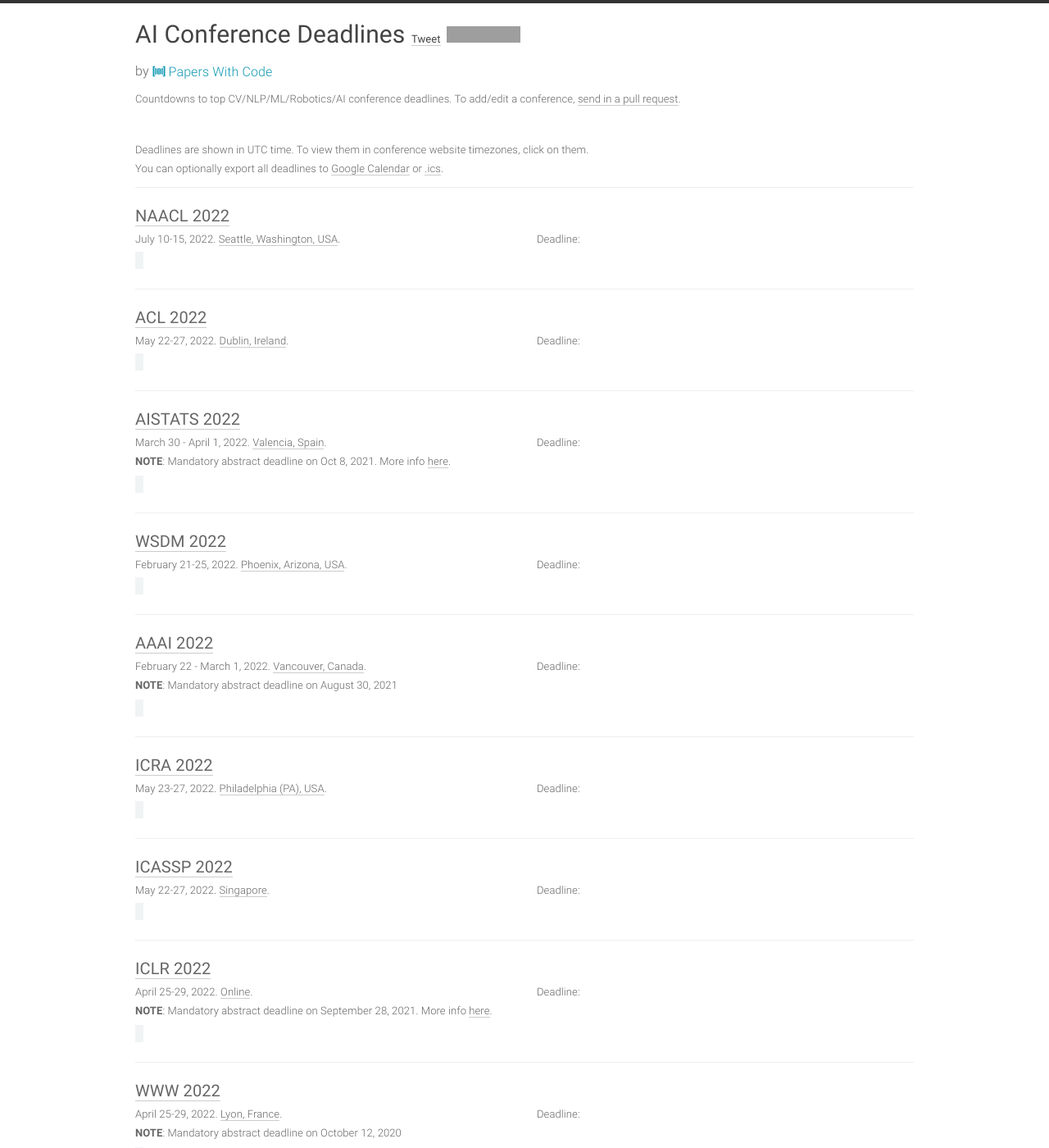
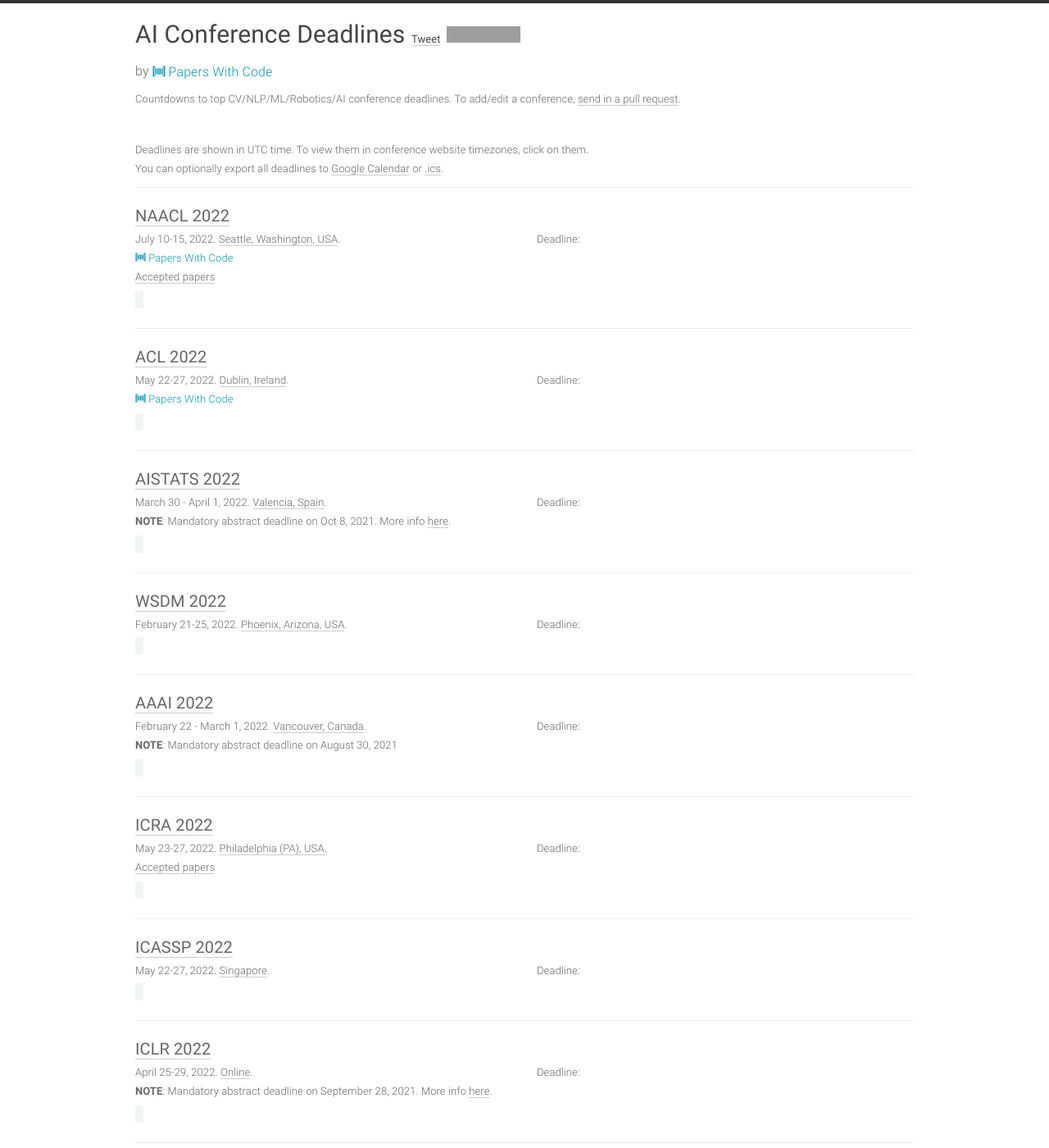
Before and after one commit to paperswithcode/ai-deadlines, a Jekyll site: the page built from index.html, in a window 1280 px wide and 1400 px high. Shown: the whole window at 82% size. Built offline with Jekyll 4.4.1, drawn with Linux system fonts in a browser that asks for light colours; comment, search, counter and statistics services are not loaded; grey boxes are pictures that could not be loaded.

Commit message:
Add pwclink and paperslink

```diff
--- a/_data/conferences.yml
+++ b/_data/conferences.yml
@@ -10,6 +10,8 @@
   date: July 10-15, 2022
   place: Seattle, Washington, USA
   sub: NLP
+  pwclink: https://paperswithcode.com/conference/ijcnlp-2019-11
+  paperslink: http://algorithmiclearningtheory.org/alt2020/accepted-papers/
 
 - title: ACL
   hindex: 157
@@ -21,6 +23,7 @@
   date: May 22-27, 2022
   place: Dublin, Ireland
   sub: NLP
+  pwclink: https://paperswithcode.com/conference/ijcnlp-2019-11
 
 - title: AISTATS
   hindex: 57
@@ -68,6 +71,7 @@
   date: May 23-27, 2022
   place: Philadelphia (PA), USA
   sub: RO
+  paperslink: http://algorithmiclearningtheory.org/alt2020/accepted-papers/
 
 - title: ICASSP
   hindex: 80
--- a/_layouts/home.html
+++ b/_layouts/home.html
@@ -102,6 +102,18 @@
                 <div class="note">
                   {{conf.note}}
                 </div>
+                {% endif %}
+                {% if conf.pwclink or conf.paperslink %}
+                  <div class="note">
+                    {% if conf.pwclink %}<div>
+                        <a href="{{conf.pwclink}}" class="pwc-link">
+                          <div class="icon-inner"><svg xmlns="http://www.w3.org/2000/svg" viewBox="0 0 512 512" class="s-ion-icon"><path d="M88 128h48v256H88zM232 128h48v256h-48zM160 144h48v224h-48zM304 144h48v224h-48zM376 128h48v256h-48z"></path><path d="M104 104V56H16v400h88v-48H64V104zM408 56v48h40v304h-40v48h88V56z"></path></svg></div>
+                          Papers With Code
+                        </a>
+                      </div>
+                    {% endif %}
+                    {% if conf.paperslink %}<div><a href="{{conf.paperslink}}">Accepted papers</a></div>{% endif %}
+                  </div>
                 {% endif %}
               </div>
               <div class="col-xs-12 col-sm-6">
```
Also changed, not shown: 1 other file.
